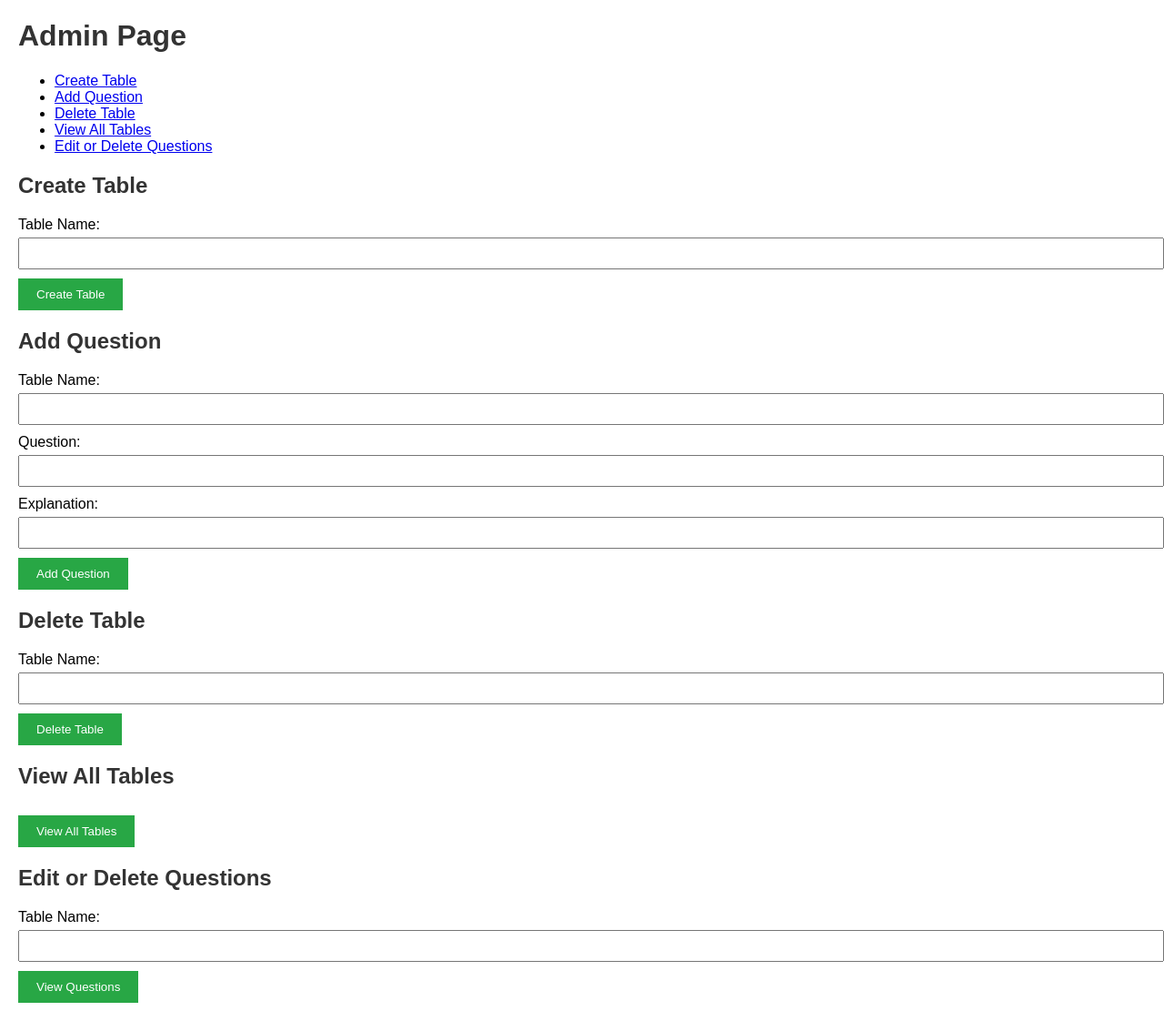
After one commit to edekoethan/Webstack---Portfolio-Project, a Flask app: page /admin in a window 1280 px wide. The commit adds this page. Shown: the whole page at 91% size. Run offline with Flask 3, Linux system fonts and the light colour scheme.

Commit message:
admin page and db

```diff
--- a/app.py
+++ b/app.py
@@ -1,34 +1,71 @@
-from flask import Flask, request, render_template
+from flask import Flask, render_template, request, redirect, url_for
 from flask_sqlalchemy import SQLAlchemy
+from sqlalchemy import MetaData
 
 app = Flask(__name__)
-
-# Replace with your actual database credentials
-app.config['SQLALCHEMY_DATABASE_URI'] = 'mysql://root:00781227.mYSQL@localhost/pharmacology'
-app.config['SQLALCHEMY_TRACK_MODIFICATIONS'] = False
-
+app.config['SQLALCHEMY_DATABASE_URI'] = 'sqlite:///flashcards.db'
 db = SQLAlchemy(app)
 
-class Alzheimer(db.Model):
-    id = db.Column(db.Integer, primary_key=True)
-    question = db.Column(db.String(255), nullable=False)
-    explanation = db.Column(db.String(255), nullable=False)
+# Function to get all table names
+def get_table_names():
+    meta = MetaData()
+    meta.reflect(bind=db.engine)
+    return meta.tables.keys()
 
 @app.route('/')
-def index():
-    questions = Alzheimer.query.all()
-    return render_template('index.html', questions=questions)
+def home():
+    return render_template('index.html')  # Ensure you have index.html
 
-@app.route('/add', methods=['POST'])
+@app.route('/admin')
+def admin():
+    tables = get_table_names()
+    return render_template('admin.html', tables=tables)
+
+@app.route('/admin/create_table', methods=['POST'])
+def create_table():
+    table_name = request.form['table_name']
+    create_table_sql = f"""
+    CREATE TABLE IF NOT EXISTS {table_name} (
+        id INTEGER PRIMARY KEY AUTOINCREMENT,
+        question TEXT NOT NULL,
+        explanation TEXT NOT NULL
+    )
+    """
+    db.session.execute(db.text(create_table_sql))
+    db.session.commit()
+    return redirect(url_for('admin'))
+
+@app.route('/admin/add_question', methods=['POST'])
 def add_question():
+    table_name = request.form['table_name']
     question = request.form['question']
     explanation = request.form['explanation']
-    new_entry = Alzheimer(question=question, explanation=explanation)
-    db.session.add(new_entry)
+    add_question_sql = f"""
+    INSERT INTO {table_name} (question, explanation)
+    VALUES (:question, :explanation)
+    """
+    db.session.execute(db.text(add_question_sql), {'question': question, 'explanation': explanation})
     db.session.commit()
-    return 'Question added successfully'
+    return redirect(url_for('admin'))
+
+@app.route('/admin/delete_table', methods=['POST'])
+def delete_table():
+    table_name = request.form['table_name']
+    drop_table_sql = f"DROP TABLE IF EXISTS {table_name}"
+    db.session.execute(db.text(drop_table_sql))
+    db.session.commit()
+    return redirect(url_for('admin'))
+
+@app.route('/admin/view_tables', methods=['GET'])
+def view_tables():
+    tables = get_table_names()
+    return render_template('view_tables.html', tables=tables)
+
+@app.route('/admin/view_questions', methods=['POST'])
+def view_questions():
+    table_name = request.form['table_name']
+    questions = db.session.execute(db.text(f"SELECT * FROM {table_name}")).fetchall()
+    return render_template('view_questions.html', table_name=table_name, questions=questions)
 
 if __name__ == '__main__':
-    with app.app_context():
-        db.create_all()  # Create database tables
     app.run(debug=True)
--- /dev/null
+++ b/templates/admin.html
@@ -0,0 +1,97 @@
+<!DOCTYPE html>
+<html>
+<head>
+    <title>Admin Page</title>
+    <style>
+        body {
+            font-family: Arial, sans-serif;
+            margin: 20px;
+        }
+        h1, h2 {
+            color: #333;
+        }
+        form {
+            margin-bottom: 20px;
+        }
+        label {
+            display: block;
+            margin-top: 10px;
+        }
+        input[type="text"] {
+            width: 100%;
+            padding: 8px;
+            margin-top: 5px;
+        }
+        button {
+            margin-top: 10px;
+            padding: 10px 20px;
+            background-color: #28a745;
+            color: white;
+            border: none;
+            cursor: pointer;
+        }
+        button:hover {
+            background-color: #218838;
+        }
+    </style>
+</head>
+<body>
+    <h1>Admin Page</h1>
+    <nav>
+        <ul>
+            <li><a href="#create-table">Create Table</a></li>
+            <li><a href="#add-question">Add Question</a></li>
+            <li><a href="#delete-table">Delete Table</a></li>
+            <li><a href="#view-tables">View All Tables</a></li>
+            <li><a href="#edit-questions">Edit or Delete Questions</a></li>
+        </ul>
+    </nav>
+
+    <section id="create-table">
+        <h2>Create Table</h2>
+        <form action="/admin/create_table" method="post">
+            <label for="table_name">Table Name:</label>
+            <input type="text" id="table_name" name="table_name" required>
+            <button type="submit">Create Table</button>
+        </form>
+    </section>
+
+    <section id="add-question">
+        <h2>Add Question</h2>
+        <form action="/admin/add_question" method="post">
+            <label for="add_table_name">Table Name:</label>
+            <input type="text" id="add_table_name" name="table_name" required>
+            <label for="question">Question:</label>
+            <input type="text" id="question" name="question" required>
+            <label for="explanation">Explanation:</label>
+            <input type="text" id="explanation" name="explanation" required>
+            <button type="submit">Add Question</button>
+        </form>
+    </section>
+
+    <section id="delete-table">
+        <h2>Delete Table</h2>
+        <form action="/admin/delete_table" method="post">
+            <label for="del_table_name">Table Name:</label>
+            <input type="text" id="del_table_name" name="table_name" required>
+            <button type="submit">Delete Table</button>
+        </form>
+    </section>
+
+    <section id="view-tables">
+        <h2>View All Tables</h2>
+        <form action="/admin/view_tables" method="get">
+            <button type="submit">View All Tables</button>
+        </form>
+    </section>
+
+    <section id="edit-questions">
+        <h2>Edit or Delete Questions</h2>
+        <form action="/admin/view_questions" method="post">
+            <label for="edit_table_name">Table Name:</label>
+            <input type="text" id="edit_table_name" name="table_name" required>
+            <button type="submit">View Questions</button>
+        </form>
+    </section>
+</body>
+</html>
```
Also changed, not shown: templates/index.html (+4 -17 lines), templates/view_questions.html (added, +29 -0 lines), templates/view_tables.html (added, +48 -0 lines), instance/flashcards.db (added), templates/flashcards.db (added).
